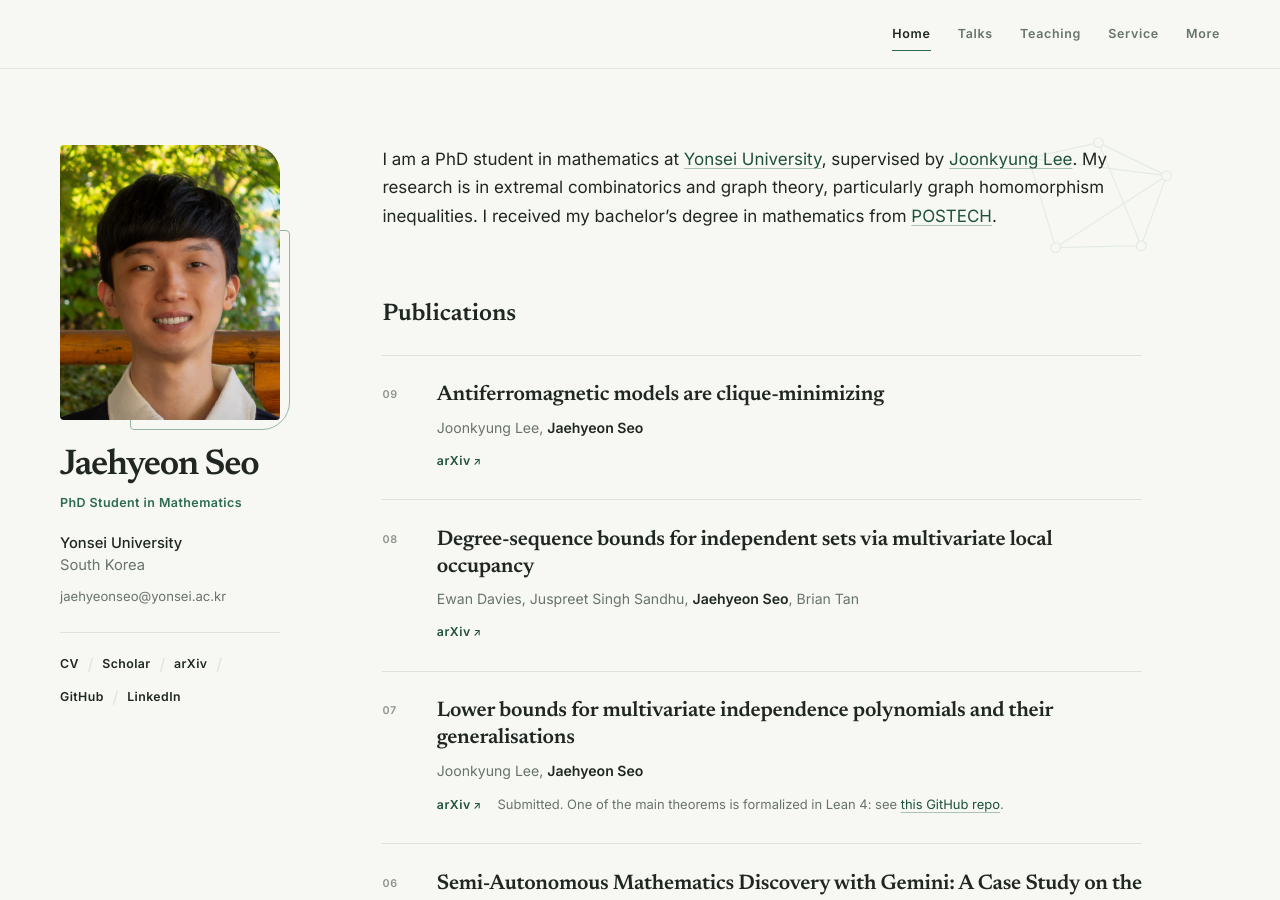
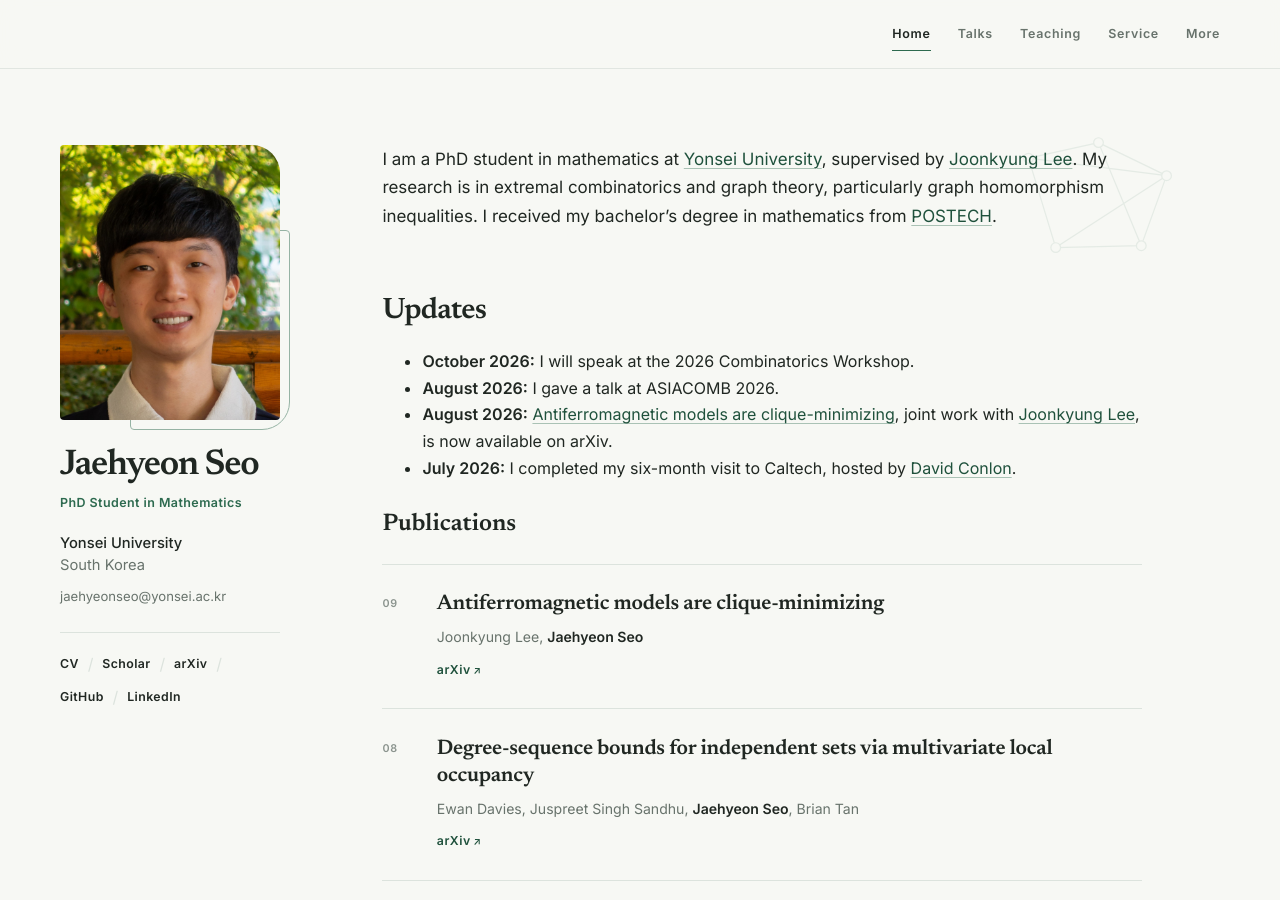
Before and after one commit to thegreatseo/thegreatseo.github.io, a Jekyll site: the page built from index.md, in a window 1280 px wide and 900 px high. Built offline with Jekyll 4.4.1, drawn with Linux system fonts in a browser that asks for light colours.

Commit message:
Add updates section with recent academic activities

```diff
--- /dev/null
+++ b/_includes/updates.md
@@ -0,0 +1,6 @@
+## Updates
+
+- **October 2026:** I will speak at the 2026 Combinatorics Workshop.
+- **August 2026:** I gave a talk at ASIACOMB 2026.
+- **August 2026:** [Antiferromagnetic models are clique-minimizing](https://arxiv.org/abs/2608.17920), joint work with [Joonkyung Lee](https://sites.google.com/site/joonkyungleemaths/), is now available on arXiv.
+- **July 2026:** I completed my six-month visit to Caltech, hosted by [David Conlon](https://www.its.caltech.edu/~dconlon/).
--- a/index.md
+++ b/index.md
@@ -9,4 +9,6 @@ I am a PhD student in mathematics at [Yonsei University]({{ site.affiliation_lin
 
 </div>
 
+{% include_relative _includes/updates.md %}
+
 {% include_relative _includes/publications.md %}
```
